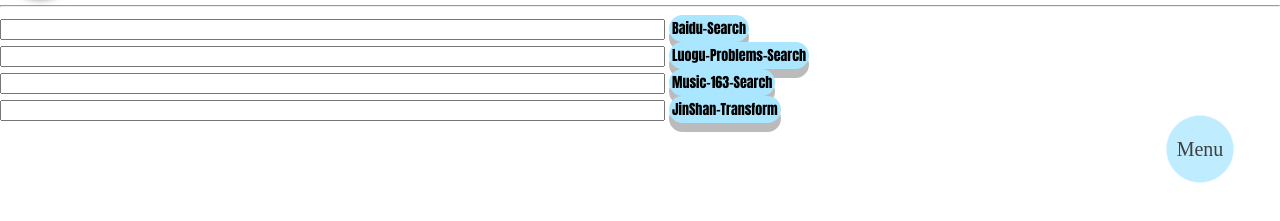
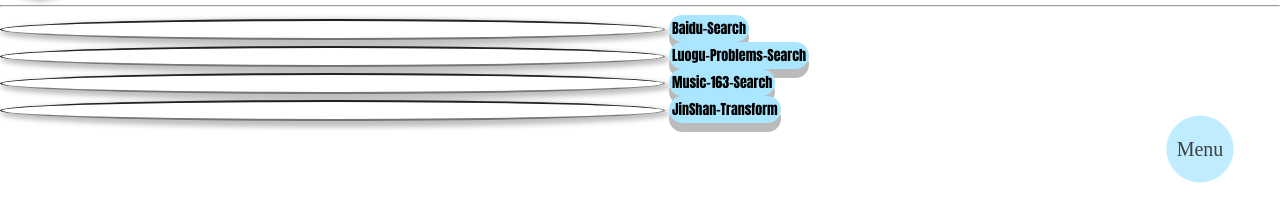
Before and after one commit to Infinitilia/Infinitilia.github.io, a plain HTML site: page Funcs.html in a window 1280 px wide. Shown: the part 101-322 px from the top of the page. Drawn offline with Linux system fonts and the light colour scheme.

Commit message:
Update Funcs.html

```diff
--- a/Funcs.html
+++ b/Funcs.html
@@ -48,17 +48,18 @@ function jscbs() {
 	window.open("http://www.iciba.com/"+document.getElementById("cbs").value);
 		document.getElementById("cbs").value="";}
 </script>
-<input id="bds" type="text" size="80" maxlength="250" class="text_b"/>
+<form>
+<input class="div_a" style="border-radius:50%;" id="bds" type="text" size="80" maxlength="250" class="text_b"/>
 <button type="button" id="bd" class="button_a" style="font-family:Impact;padding:3px 3px;font-size:14px;" onclick="baidu();">Baidu-Search</button>
 	<br/>
-<input id="lgs" type="text" size="80" maxlength="250" class="text_b"/>
+<input class="div_a" style="border-radius:50%;" id="lgs" type="text" size="80" maxlength="250" class="text_b"/>
 <button type="button" id="lg" class="button_a" style="font-family:Impact;padding:3px 3px;font-size:14px;" onclick="luogu();">Luogu-Problems-Search</button>
 	<br/>
-<input id="wms" type="text" size="80" maxlength="250" class="text_b"/>
+<input class="div_a" style="border-radius:50%;" id="wms" type="text" size="80" maxlength="250" class="text_b"/>
 <button type="button" id="wm" class="button_a" style="font-family:Impact;padding:3px 3px;font-size:14px;" onclick="wyyyy();">Music-163-Search</button>
 	<br/>
-<input id="cbs" type="text" size="80" maxlength="250" class="text_b"/>
+<input class="div_a" style="border-radius:50%;" id="cbs" type="text" size="80" maxlength="250" class="text_b"/>
 <button type="button" id="cb" class="button_a" style="font-family:Impact;padding:3px 3px;font-size:14px;" onclick="jscbs();">JinShan-Transform</button>
-	<br/>
+	<br/></form>
 </body>
 </html>
```
